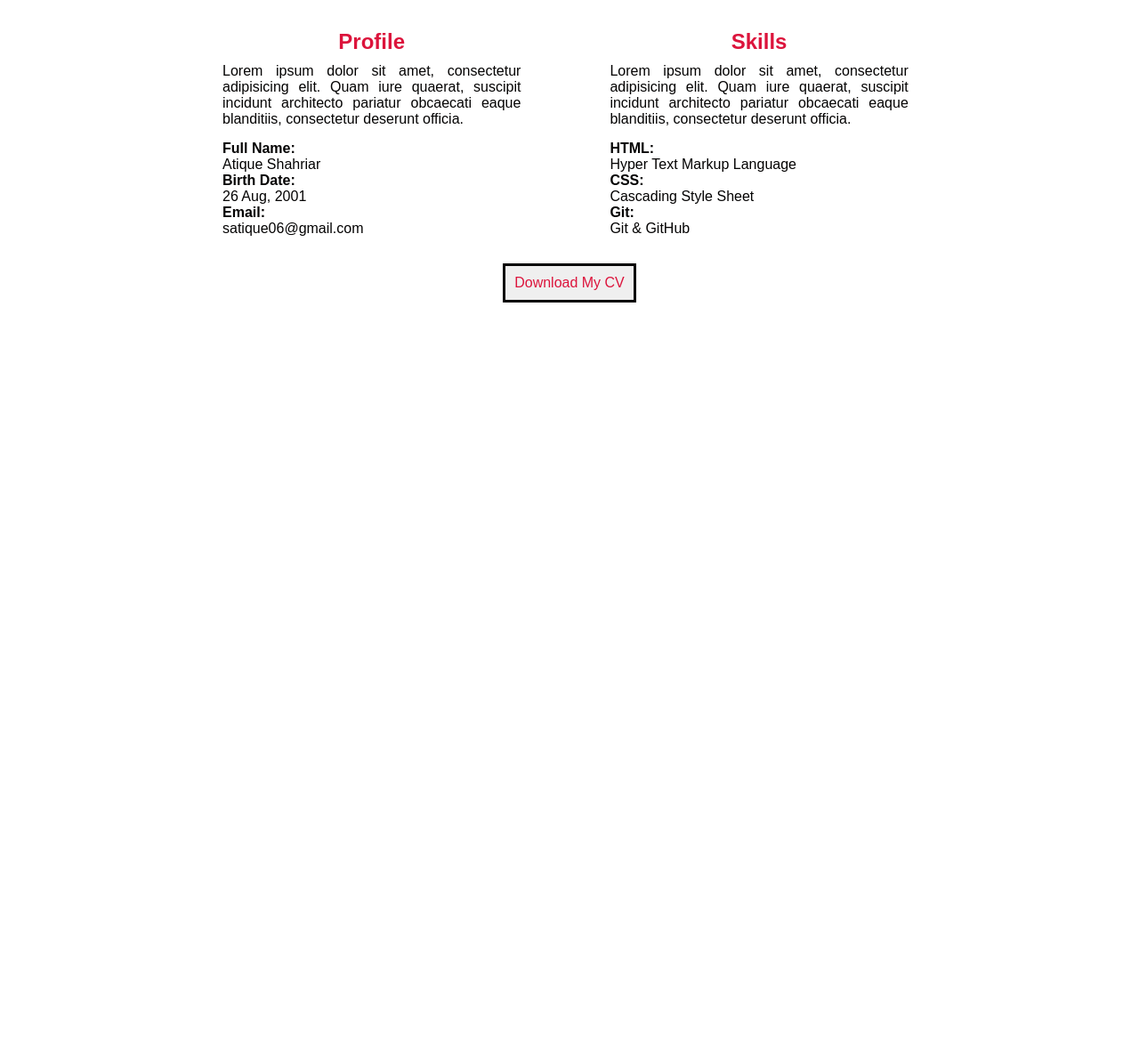
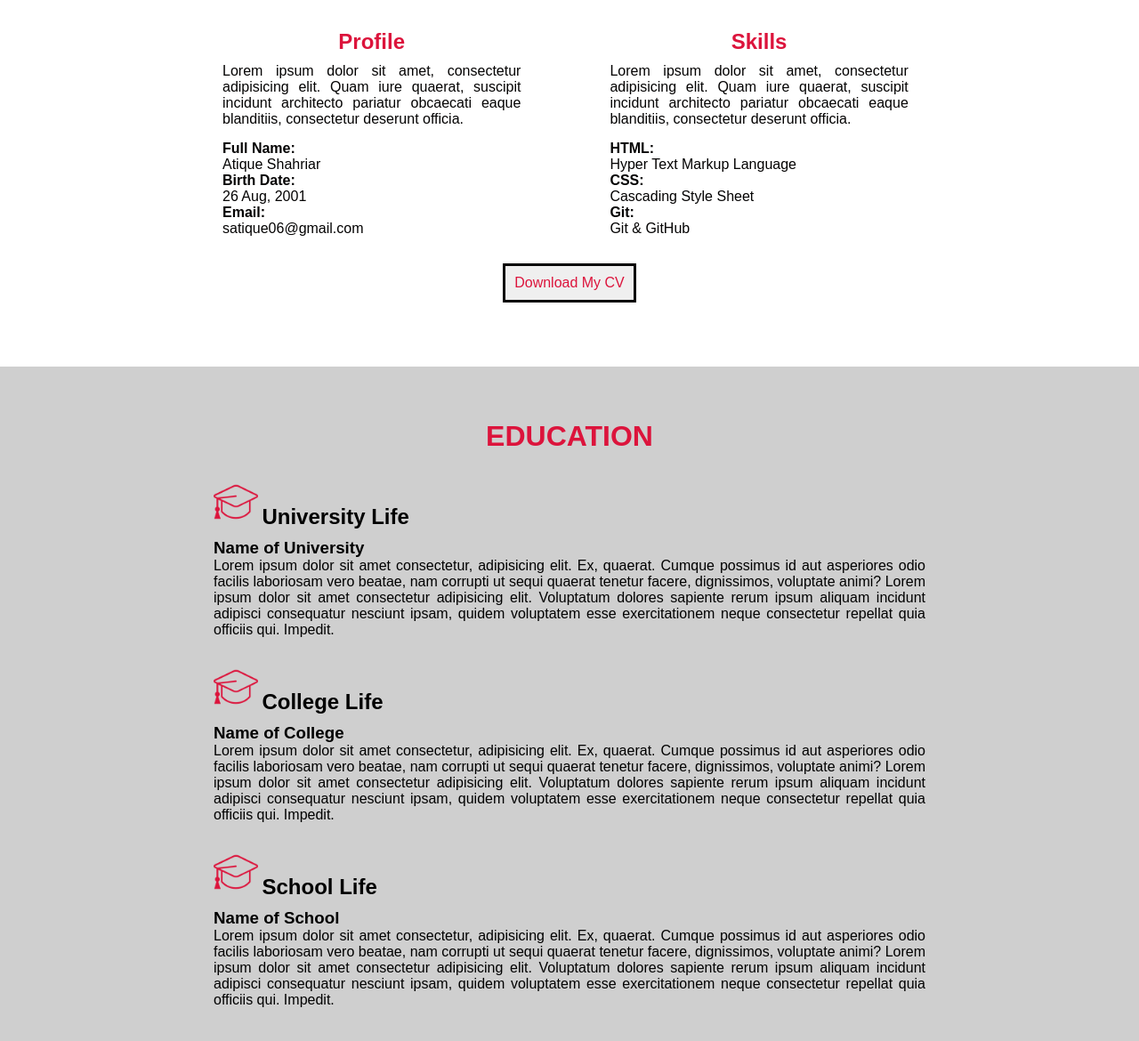
Before and after one commit to atique-shahriar/Practice, a plain HTML site: page index.html in a window 1280 px wide. Shown: the part 858-2028 px from the top of the page at 89% size. Before the commit the page ends 1198 px from the top, so only its background shows below. Drawn offline with Linux system fonts and the light colour scheme.

Commit message:
Complete Education Container

```diff
--- a/index.html
+++ b/index.html
@@ -27,7 +27,7 @@
     </div>
 
     <div class="aboutContainer">
-        <h1>About</h1>
+        <h1>ABOUT</h1>
         <div>
             <img src="images/man.png" alt="" width="100px">
             <br><br>
@@ -66,6 +66,39 @@
         <div>
             <button>Download My CV</button>
         </div>
+    </div>
+
+    <br><br><br><br>
+
+    <div class="educationContainerBG">
+
+        <div class="educationContainer">
+            <h1>EDUCATION</h1>
+            <div>
+                <img src="images/graduation-cap.png" alt="" width="50px">
+                <h2>University Life</h2>
+                <h3>Name of University</h3>
+                <p>Lorem ipsum dolor sit amet consectetur, adipisicing elit. Ex, quaerat. Cumque possimus id aut
+                    asperiores odio facilis laboriosam vero beatae, nam corrupti ut sequi quaerat tenetur facere,
+                    dignissimos, voluptate animi? Lorem ipsum dolor sit amet consectetur adipisicing elit. Voluptatum dolores sapiente rerum ipsum aliquam incidunt adipisci consequatur nesciunt ipsam, quidem voluptatem esse exercitationem neque consectetur repellat quia officiis qui. Impedit.</p>
+            </div>
+            <div>
+                <img src="images/graduation-cap.png" alt="" width="50px">
+                <h2>College Life</h2>
+                <h3>Name of College</h3>
+                <p>Lorem ipsum dolor sit amet consectetur, adipisicing elit. Ex, quaerat. Cumque possimus id aut
+                    asperiores odio facilis laboriosam vero beatae, nam corrupti ut sequi quaerat tenetur facere,
+                    dignissimos, voluptate animi? Lorem ipsum dolor sit amet consectetur adipisicing elit. Voluptatum dolores sapiente rerum ipsum aliquam incidunt adipisci consequatur nesciunt ipsam, quidem voluptatem esse exercitationem neque consectetur repellat quia officiis qui. Impedit.</p>
+            </div>
+            <div>
+                <img src="images/graduation-cap.png" alt="" width="50px">
+                <h2>School Life</h2>
+                <h3>Name of School</h3>
+                <p>Lorem ipsum dolor sit amet consectetur, adipisicing elit. Ex, quaerat. Cumque possimus id aut
+                    asperiores odio facilis laboriosam vero beatae, nam corrupti ut sequi quaerat tenetur facere,
+                    dignissimos, voluptate animi? Lorem ipsum dolor sit amet consectetur adipisicing elit. Voluptatum dolores sapiente rerum ipsum aliquam incidunt adipisci consequatur nesciunt ipsam, quidem voluptatem esse exercitationem neque consectetur repellat quia officiis qui. Impedit.</p>
+            </div>
+        </div>
 
     </div>
 
--- a/style.css
+++ b/style.css
@@ -105,3 +105,33 @@
     padding: 10px;
     font-size: 16px;
 }
+
+
+.educationContainerBG{
+background-color: #cfcfcf;
+}
+
+.educationContainer{
+    margin: 0 auto;
+    width: 800px;
+    padding: 60px 0;
+}
+
+.educationContainer h1{
+    color: #dc143c;
+    text-align: center;
+}
+
+.educationContainer h3{
+    padding-top: 10px;
+}
+.educationContainer img,h2{
+    padding-top: 30px;
+    display: inline;
+}
+
+
+
+.educationContainer p{
+    text-align: justify;
+}
```
Also changed, not shown: images/graduation-cap.png (added).
